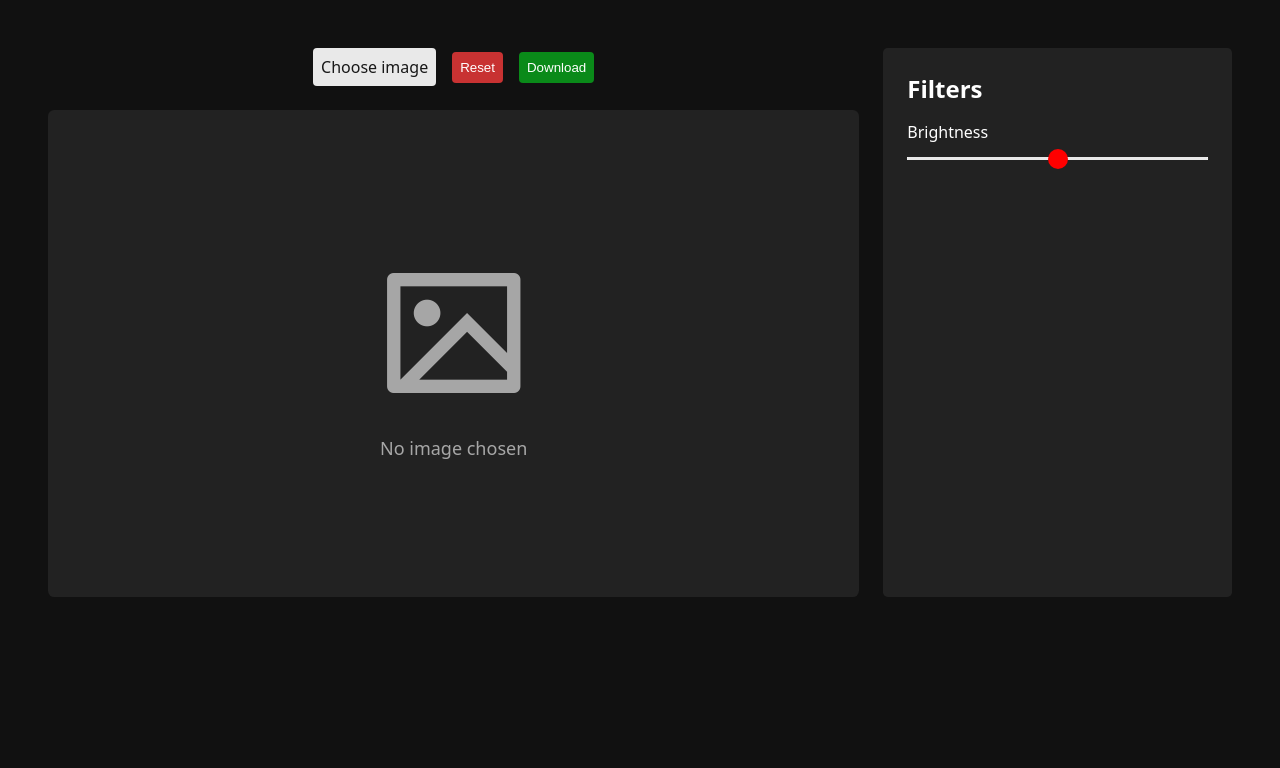
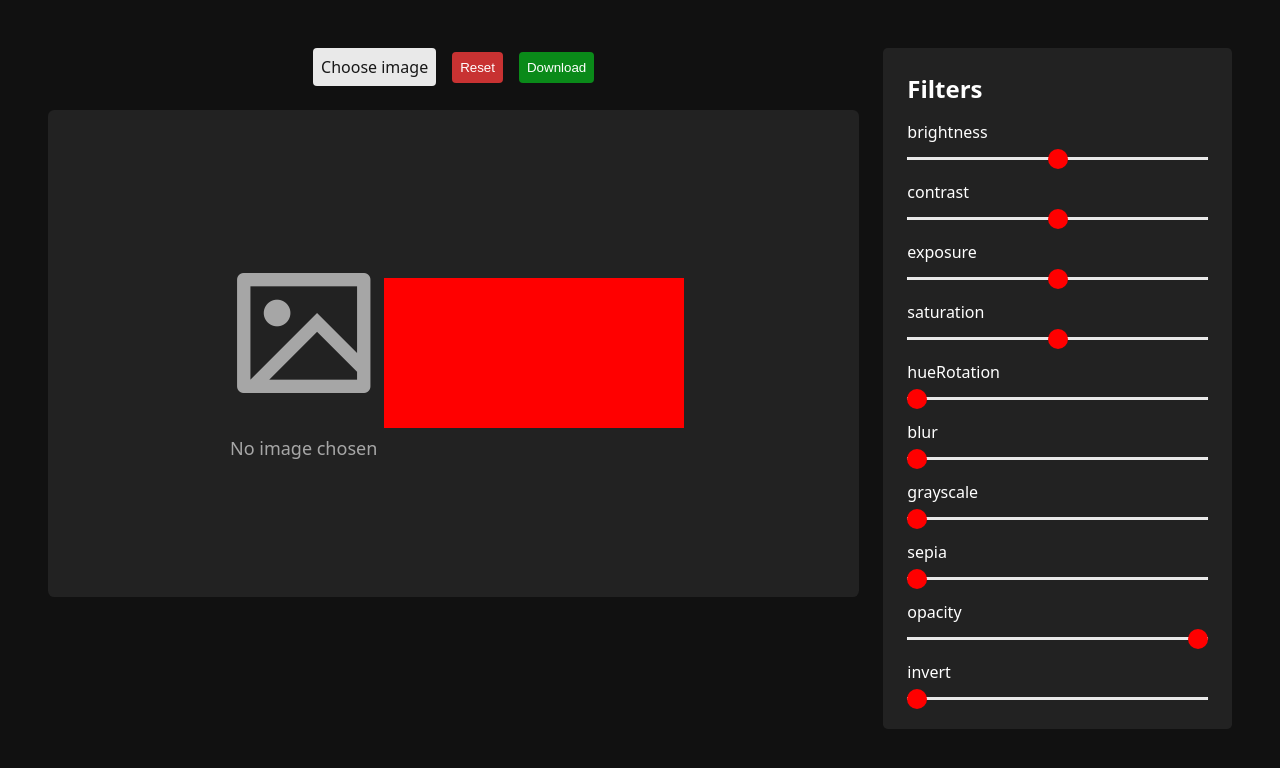
Before and after one commit to Radid-Boktier/Photo-Editor, a plain HTML site: page index.html in a window 1280 px wide. Drawn offline with nearby package versions, Linux system fonts and the light colour scheme.

Commit message:
feat(js): add dynamic filter configuration and image rendering on canvas

```diff
--- a/index.html
+++ b/index.html
@@ -28,24 +28,15 @@
               <i class="ri-image-line"></i>
               <p>No image chosen</p>
             </div>
+            <canvas id="image-canvas"></canvas>
           </div>
         </div>
         <div class="right">
           <h2>Filters</h2>
-          <div class="filters">
-            <div class="filter">
-              <p>Brightness</p>
-              <input
-                name="brightness"
-                value="100"
-                type="range"
-                min="0"
-                max="200"
-              />
-            </div>
-          </div>
+          <div class="filters"></div>
         </div>
       </section>
     </main>
+    <script src="script.js"></script>
   </body>
 </html>
--- /dev/null
+++ b/script.js
@@ -0,0 +1,115 @@
+const filters = {
+  brightness: {
+    value: 100,
+    min: 0,
+    max: 200,
+    unit: '%',
+  },
+  contrast: {
+    value: 100,
+    min: 0,
+    max: 200,
+    unit: '%',
+  },
+  exposure: {
+    value: 100,
+    min: 0,
+    max: 200,
+    unit: '%',
+  },
+  saturation: {
+    value: 100,
+    min: 0,
+    max: 200,
+    unit: '%',
+  },
+  hueRotation: {
+    value: 0,
+    min: 0,
+    max: 360,
+    unit: 'deg',
+  },
+  blur: {
+    value: 0,
+    min: 0,
+    max: 20,
+    unit: 'px',
+  },
+  grayscale: {
+    value: 0,
+    min: 0,
+    max: 100,
+    unit: '%',
+  },
+  sepia: {
+    value: 0,
+    min: 0,
+    max: 100,
+    unit: '%',
+  },
+  opacity: {
+    value: 100,
+    min: 0,
+    max: 100,
+    unit: '%',
+  },
+  invert: {
+    value: 0,
+    min: 0,
+    max: 100,
+    unit: '%',
+  },
+};
+
+const imageCanvas = document.querySelector('#image-canvas');
+const imgInput = document.querySelector('#image-input');
+const canvasCtx = imageCanvas.getContext('2d');
+
+const filtersContainer = document.querySelector('.filters');
+
+function createFilterElement(name, unit = '%', value, min, max) {
+  const div = document.createElement('div');
+  div.classList.add('filter');
+
+  const input = document.createElement('input');
+  input.type = 'range';
+  input.min = min;
+  input.max = max;
+  input.value = value;
+  input.id = name;
+
+  const p = document.createElement('p');
+  p.innerText = name;
+
+  div.appendChild(p);
+  div.appendChild(input);
+
+  return div;
+}
+
+Object.keys(filters).forEach((key) => {
+  const filterElement = createFilterElement(
+    key,
+    filters[key].unit,
+    filters[key].value,
+    filters[key].min,
+    filters[key].max
+  );
+  filtersContainer.appendChild(filterElement);
+});
+
+imgInput.addEventListener('change', (event) => {
+  const file = event.target.files[0];
+
+  const imagePlaceholder = document.querySelector('.placeholder');
+  imagePlaceholder.style.display = 'none';
+
+  const img = new Image();
+  img.src = URL.createObjectURL(file);
+
+  img.onload = () => {
+    imageCanvas.width = img.width;
+    imageCanvas.height = img.height;
+    canvasCtx.drawImage(img, 0, 0);
+  };
+});
--- a/style.css
+++ b/style.css
@@ -124,3 +124,9 @@ main section .right .filter input::-webkit-slider-thumb {
   background-color: red;
   margin-top: -8.5px;
 }
+
+canvas {
+  background-color: red;
+  max-width: 90%;
+  max-height: 80vh;
+}
```
